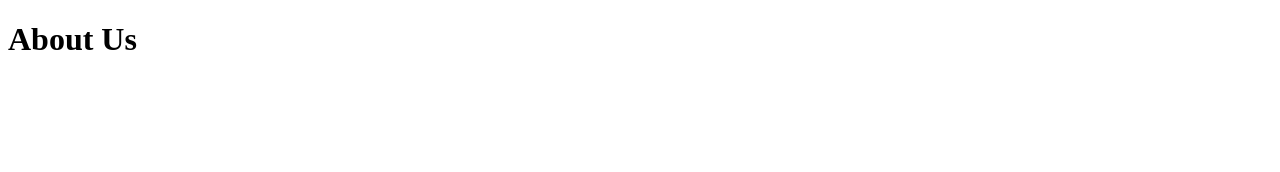
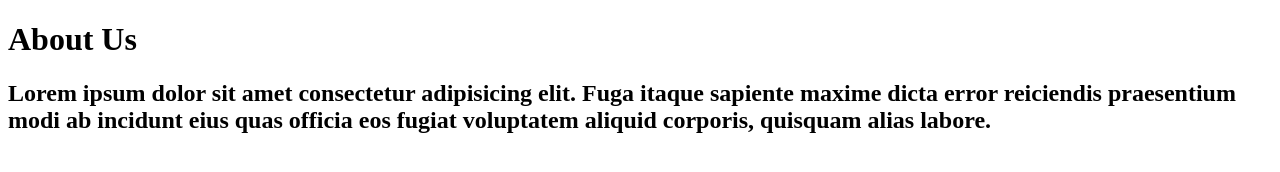
Before and after one commit to Omnia-Abdelhamed/ANG_S2, a plain HTML site: page about.html in a window 1280 px wide. Drawn offline with Linux system fonts and the light colour scheme.

Commit message:
adding desc in about page

```diff
--- a/about.html
+++ b/about.html
@@ -7,5 +7,6 @@
 </head>
 <body>
     <h1>About Us</h1>
+    <h2>Lorem ipsum dolor sit amet consectetur adipisicing elit. Fuga itaque sapiente maxime dicta error reiciendis praesentium modi ab incidunt eius quas officia eos fugiat voluptatem aliquid corporis, quisquam alias labore.</h2>
 </body>
 </html>
```
